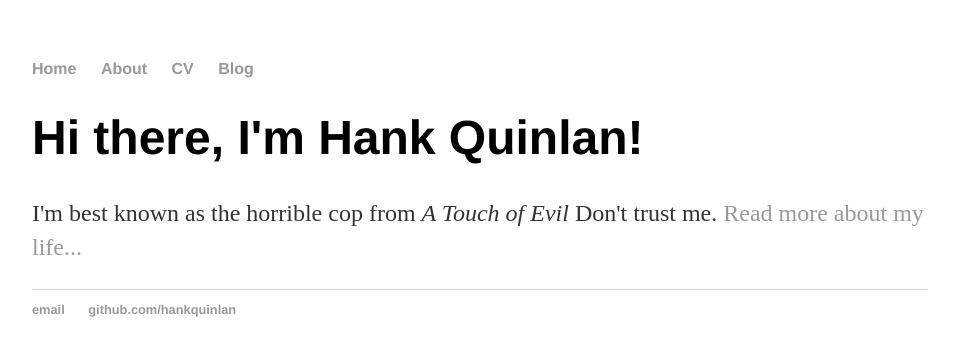
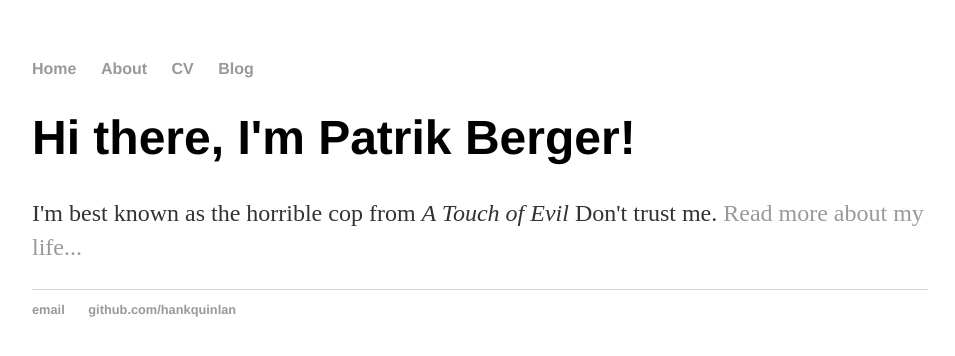
Before and after one commit to BergiSK/BergiSK.github.io, a Jekyll site: the page built from index.html, in a window 1280 px wide. Shown: the top 356 px of the page, without its empty margins (160-1115 px from the left). Built offline with Jekyll 4.4.1, drawn with Linux system fonts in a browser that asks for light colours.

Commit message:
zmena mena

```diff
--- a/index.html
+++ b/index.html
@@ -3,6 +3,6 @@ layout: default
 title: Hank Quinlan, Horrible Cop
 ---
 <div class="blurb">
-	<h1>Hi there, I'm Hank Quinlan!</h1>
+	<h1>Hi there, I'm Patrik Berger!</h1>
 	<p>I'm best known as the horrible cop from <em>A Touch of Evil</em> Don't trust me. <a href="/about">Read more about my life...</a></p>
 </div><!-- /.blurb -->
```
